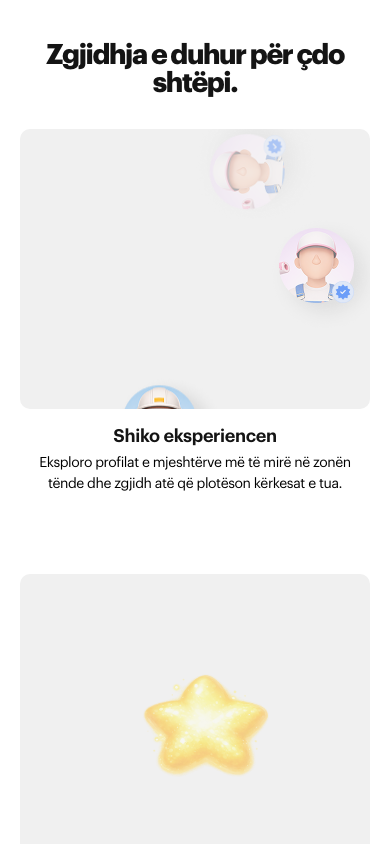
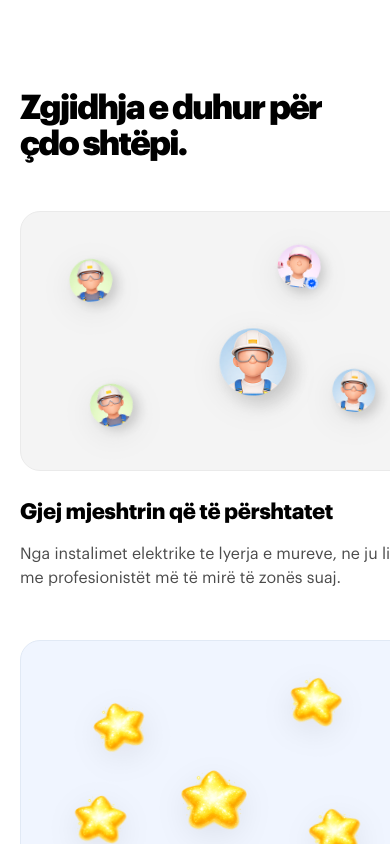
Before and after one commit to AgonC-dev/Mjeshtri, a React (Vite) app: page / in a window 390 px wide. Shown: the part 800-1644 px from the top of the page. Built offline with nearby package versions, Linux system fonts and the light colour scheme; no server answers; the database is empty.

Commit message:
added responsivness

```diff
--- a/src/components/Banner/Banner.jsx
+++ b/src/components/Banner/Banner.jsx
@@ -5,43 +5,61 @@ import Worker3 from '../../assets/image3.png';
 import Chat from '../../assets/chat.png';
 import Star from '../../assets/star.png';
 
-
-
 export default function Banner() {
     return (
         <div className={styles.container}>
-            <p className={styles.title}>Zgjidhja e duhur për çdo shtëpi.</p>
+            <h2 className={styles.title}>Zgjidhja e duhur për çdo shtëpi.</h2>
+
             <div className={styles.blockCon}>
-                <div className={styles.firstCon}>
-                 <div className={styles.block1}>
-                   <img src={Worker1} className={styles.worker1} alt='worker avatar' />
-                   <img src={Worker2} className={styles.worker2} alt='worker avatar' />
-                   <img src={Worker3} className={styles.worker3} alt='worker avatar' />
-                   <img src={Worker3} className={styles.worker4} alt='worker avatar' />
-                    <img src={Worker3} className={styles.worker5} alt='worker avatar' />
-                 </div>
-                 <p className={styles.title2}>Shiko eksperiencen</p>
-                 <p className={styles.subtitle}>Eksploro profilat e mjeshtërve më të mirë në zonën tënde dhe zgjidh atë që plotëson kërkesat e tua.</p>
+                {/* STEP 1: FIND/QUALITY */}
+                <div className={styles.cardWrapper}>
+                    <div className={`${styles.visualBlock} ${styles.bgGray}`}>
+                        <div className={styles.animationArea}>
+                            <img src={Worker1} className={styles.worker1} alt='worker' />
+                            <img src={Worker2} className={styles.worker2} alt='worker' />
+                            <img src={Worker3} className={styles.worker3} alt='worker' />
+                            <img src={Worker1} className={styles.worker4} alt='worker' />
+                            <img src={Worker2} className={styles.worker5} alt='worker' />
+                        </div>
+                    </div>
+                    <h3 className={styles.title2}>Gjej mjeshtrin që të përshtatet</h3>
+                    <p className={styles.subtitle}>
+                        Nga instalimet elektrike te lyerja e mureve, ne ju lidhim me profesionistët më të mirë të zonës suaj.
+                    </p>
                 </div>
-                <div className={styles.secondCon}>
-                 <div className={styles.block2}>
-                   <img src={Star} className={styles.star1} alt='worker avatar' />
-                   <img src={Star} className={styles.star2} alt='worker avatar' />
-                   <img src={Star} className={styles.star3} alt='worker avatar' />
-                   <img src={Star} className={styles.star4} alt='worker avatar' />
-                   <img src={Star} className={styles.star5} alt='worker avatar' />
-                 </div>
-                 <p className={styles.title2}>Gjej mjeshtrin që të përshtatet</p>
-                  <p className={styles.subtitle}>Nga instalimet elektrike te lyerja e mureve, ne ju lidhim me profesionistët më të mirë të zonës suaj.</p>
+
+                {/* STEP 2: EXPERIENCE */}
+                <div className={styles.cardWrapper}>
+
+                      <div className={`${styles.visualBlock} ${styles.bgLightBlue}`}>
+                        <div className={styles.animationArea}>
+                            {[...Array(5)].map((_, i) => (
+                                <img
+                                    key={i}
+                                    src={Star}
+                                    className={`${styles.star} ${styles[`star${i + 1}`]}`}
+                                    alt='star icon'
+                                />
+                            ))}
+                        </div>
+                    </div>
+                    <h3 className={styles.title2}>Shiko eksperiencën</h3>
+                    <p className={styles.subtitle}>
+                        Eksploro profilat e mjeshtërve (Ustahëve) dhe zgjidh atë që ka vlerësimet më të larta nga komuniteti.
+                    </p>
                 </div>
-                <div className={styles.thirdCon}>
-                <div className={styles.block3}>
-                   <img src={Chat} className={styles.chat} alt='chat' />
-                 </div>
-                 <p className={styles.title2}>Kontakto në WhatsApp</p>
-                  <p className={styles.subtitle}>Pa ndërmjetës dhe pa vonesa. Bisedo detajet e punës dhe cakto terminin me një klikim.</p>
+
+                {/* STEP 3: CHAT */}
+                <div className={styles.cardWrapper}>
+                    <div className={`${styles.visualBlock} ${styles.bgAction}`}>
+                        <img src={Chat} className={styles.chatImg} alt='chat ui' />
+                    </div>
+                    <h3 className={styles.title2}>Kontakto direkt</h3>
+                    <p className={styles.subtitle}>
+                        Pa ndërmjetës dhe pa vonesa. Bisedo detajet e punës dhe cakto terminin me një klikim në WhatsApp.
+                    </p>
                 </div>
             </div>
         </div>
-    )
+    );
 }
--- a/src/components/Banner/Banner.module.css
+++ b/src/components/Banner/Banner.module.css
@@ -1,200 +1,145 @@
+/* --- BASE CONTAINER --- */
 .container {
     display: flex;
     flex-direction: column;
-    gap: 3.4rem;
-    margin-bottom: 9rem;
+    gap: 4.5rem;
+    padding: 80px 24px;
+    max-width: 1240px;
+    margin: 0 auto 6rem auto;
+    font-family: 'Graphik', sans-serif;
 }
 
-.blockCon {
-    display: flex;
-    gap: 7.5rem;
-    justify-content: center;
+.title {
+    font-family: 'Graphik', sans-serif;
+    font-weight: 800;
+    font-size: clamp(34px, 5vw, 56px);
+    line-height: 1.05;
+    letter-spacing: -0.05em;
+    color: #000000; /* Pure Black */
+    text-align: center;
+    margin: 0 auto;
+    max-width: 850px;
 }
 
-.firstCon, .secondCon, .thirdCon { width: 20%; }
-
-.block1, .block2, .block3 {
-    max-width: 382px;
-    position: relative;
-    min-height: 355px;
-    border-radius: 10px;
-    overflow: hidden;
+/* --- THE GRID SYSTEM --- */
+.blockCon {
+    display: grid;
+    grid-template-columns: repeat(3, 1fr);
+    gap: 32px;
+    width: 100%;
 }
 
-.block1, .block3, .block2 { background-color: #F0F0F0; }
+.cardWrapper {
+    display: flex;
+    flex-direction: column;
+    align-items: center;
+    text-align: center;
+}
 
+/* --- VISUAL BOXES --- */
+.visualBlock {
+    width: 100%;
+    aspect-ratio: 1 / 0.95;
+    border-radius: 24px;
+    position: relative;
+    overflow: hidden;
+    margin-bottom: 24px;
+    display: flex;
+    align-items: center;
+    justify-content: center;
+    background: #F4F4F4;
+    border: 1px solid #EAEAEA;
+    transition: transform 0.3s ease;
+}
 
-/* Global Image Rules - Keep opacity 0 for things that animate */
-.block1 img, .block2 img { position: absolute; opacity: 0; }
+.bgLightBlue { background-color: #F0F5FF; border-color: #E1E9F5; }
+.bgAction { background-color: #F0FDF4; border-color: #DCFCE7; }
 
-/* --- WORKERS (Block 1) --- */
-.worker1 { left: 5%; animation: jumpUp 7s linear infinite; animation-delay: -1s; }
-.worker2 { left: 25%; animation: driftUp 9s linear infinite; animation-delay: -4s; }
-.worker3 { left: 50%; animation: spinUp 11s linear infinite; animation-delay: -2s; }
-.worker4 { left: 70%; animation: driftUp 8s linear infinite; animation-delay: -6s; }
-.worker5 { left: 40%; animation: jumpUp 10s linear infinite; animation-delay: -3s; }
+.cardWrapper:hover .visualBlock {
+    transform: translateY(-5px);
+}
 
-/* --- STARS (Block 2) --- */
-.star1 { width: 10rem; height: 9rem; left: -5%; animation: spinUp 6s linear infinite; animation-delay: 0s; }
-.star2 { width: 10rem; height: 9rem; left: 20%; animation: jumpUp 8.5s linear infinite; animation-delay: -3s; }
-.star3 { width: 10rem; height: 9rem; left: 45%; animation: driftUp 10.5s linear infinite; animation-delay: -5s; }
-.star4 { width: 10rem; height: 9rem; left: 70%; animation: spinUp 7.5s linear infinite; animation-delay: -2s; }
-.star5 { width: 10rem; height: 9rem; left: 30%; animation: jumpUp 12s linear infinite; animation-delay: -1s; }
+/* --- ASSET STYLING --- */
+.animationArea {
+    position: relative;
+    width: 100%;
+    height: 100%;
+}
 
-/* --- CHAT (Block 3) FIXED --- */
-.block3 img { position: absolute; }
+.animationArea img {
+    position: absolute;
+    width: 90px;
+    filter: drop-shadow(0 8px 15px rgba(0,0,0,0.08));
+    object-fit: contain;
+}
 
-.chat {
-     min-width: 342px;
-     height: 355px;
-     left: 20px;
-     top: 0;
-     opacity: 1;
-     border-radius: 9.58px;
-     border: 1px solid #0000000A;
+/* --- BLOCK 1: WORKER AVATARS (Swapped here) --- */
+.worker1 { top: 15%; left: 10%; transform: rotate(-5deg); }
+.worker2 { top: 40%; left: 45%; width: 110px !important; z-index: 2; }
+.worker3 { top: 10%; left: 60%; transform: rotate(8deg); }
+.worker4 { bottom: 10%; left: 15%; transform: rotate(-12deg); }
+.worker5 { bottom: 15%; right: 10%; transform: rotate(5deg); }
+
+/* --- BLOCK 2: STARS (Swapped here) --- */
+.star { width: 75px !important; }
+.star1 { top: 20%; left: 15%; transform: rotate(-15deg); }
+.star2 { top: 10%; right: 20%; transform: rotate(10deg); }
+.star3 { top: 45%; left: 35%; width: 95px !important; }
+.star4 { bottom: 15%; left: 10%; transform: rotate(5deg); }
+.star5 { bottom: 10%; right: 15%; transform: rotate(-10deg); }
+
+/* --- BLOCK 3: WHATSAPP --- */
+.chatImg {
+    width: 85% !important;
+    height: auto;
+    border-radius: 16px;
+    box-shadow: 0 15px 35px rgba(0,0,0,0.1);
+    transform: translateY(25px);
 }
 
 /* --- TEXT STYLES --- */
-.title {
-      font-family: 'Graphik', sans-serif;
+.title2 {
+    font-family: 'Graphik', sans-serif;
     font-weight: 700;
-    font-size: 55px;
-    line-height: 1;
-    letter-spacing: -0.05em;
-    color: #141414;
-    text-align: center;
-}
-
-.title2 {
-      font-family: 'Graphik', sans-serif;
-    font-weight: 600;
-    font-size: 20px;
-    line-height: 24px;
+    font-size: 22px;
+    color: #000000;
+    margin-bottom: 12px;
     letter-spacing: -0.02em;
-    text-align: center;
-    color: #141414;
-    margin: 20px;
 }
 
 .subtitle {
-    text-align: center;
-      font-family: 'Graphik', sans-serif;
+    font-family: 'Graphik', sans-serif;
     font-weight: 400;
     font-size: 16px;
-    line-height: 1.46;
-    letter-spacing: -0.03em;
-    margin: auto;
+    line-height: 1.5;
+    color: #4B4B4B;
+    max-width: 90%;
+    margin: 0 auto;
 }
 
-/* --- ANIMATIONS --- */
-@keyframes driftUp {
-    0% { transform: translateY(380px) translateX(0); opacity: 0; }
-    15% { opacity: 1; }
-    50% { transform: translateY(190px) translateX(25px); }
-    100% { transform: translateY(-160px) translateX(-15px); opacity: 0; }
-}
-@keyframes spinUp {
-    0% { transform: translateY(380px) rotate(0deg); opacity: 0; }
-    15% { opacity: 1; }
-    100% { transform: translateY(-160px) rotate(360deg); opacity: 0; }
-}
-@keyframes jumpUp {
-    0% { transform: translateY(380px) scale(0.8); opacity: 0; }
-    15% { opacity: 1; }
-    40% { transform: translateY(220px) scale(1.2); }
-    100% { transform: translateY(-160px) scale(1); opacity: 0; }
+/* --- RESPONSIVE DESIGN --- */
+
+@media (max-width: 1100px) {
+    .blockCon { gap: 20px; }
+    .title { font-size: 48px; }
 }
 
-/* --- LAPTOPS & TABLETS (under 1100px) --- */
-@media (max-width: 1100px) {
+@media (max-width: 850px) {
     .blockCon {
-        gap: 3rem;
-        padding: 0 20px;
+        grid-template-columns: 1fr;
+        max-width: 550px;
+        margin: 0 auto;
+        gap: 50px;
     }
-
-    .firstCon, .secondCon, .thirdCon {
-        width: 30%; /* Increase width as screen gets smaller */
-    }
-
-    .title {
-        font-size: 42px;
-    }
+    .visualBlock { aspect-ratio: 1.6 / 1; }
+    .title { font-size: 40px; }
 }
 
-/* --- TABLETS (under 850px) --- */
-@media (max-width: 850px) {
-    .blockCon {
-        flex-direction: column; /* Stack the blocks vertically */
-        align-items: center;
-        gap: 5rem;
-    }
-
-    .firstCon, .secondCon, .thirdCon {
-        width: 80%; /* Blocks take up most of the screen width */
-        max-width: 400px;
-    }
-
-    .title {
-        font-size: 36px;
-        padding: 0 15px;
-    }
+@media (max-width: 480px) {
+    .container { padding: 50px 20px; gap: 3rem; }
+    .title { font-size: 34px; text-align: left; }
+    .visualBlock { height: 260px; border-radius: 20px; }
+    .title2, .subtitle { text-align: left; max-width: 100%; }
+    .cardWrapper { align-items: flex-start; }
+    .animationArea img { width: 70px; }
 }
-
-/* --- PHONES (under 480px) --- */
-@media (max-width: 480px) {
-    .container {
-        margin-bottom: 5rem;
-        gap: 2rem;
-    }
-
-    .firstCon, .secondCon, .thirdCon {
-        width: 100%; /* Full width on small phones */
-    }
-
-    .block1, .block2, .block3 {
-        min-height: 280px; /* Shorter blocks for mobile */
-    }
-
-    .title {
-        font-size: 28px;
-    }
-
-    .title2 {
-        font-size: 18px;
-        margin: 15px 0 5px 0;
-    }
-
-    .subtitle {
-        font-size: 14px;
-        width: 90%;
-    }
-
-    /* Adjusting animation distance for smaller blocks */
-    @keyframes driftUp {
-        0% { transform: translateY(300px); opacity: 0; }
-        15% { opacity: 1; }
-        100% { transform: translateY(-100px); opacity: 0; }
-    }
-
-    .chat {
-        min-width: 100%; /* Ensure chat image doesn't overflow */
-        height: auto;
-    }
-}
-
-/* --- DARK THEME ADJUSTMENTS --- */
-[data-theme="dark"] .title,
-[data-theme="dark"] .title2 {
-    color: var(--text-white);
-}
-
-[data-theme="dark"] .subtitle {
-    color: var(--text-muted);
-}
-
-[data-theme="dark"] .block1,
-[data-theme="dark"] .block2,
-[data-theme="dark"] .block3 {
-    background-color: var(--bg-secondary);
-    border: 1px solid rgba(255, 255, 255, 0.05);
-}
--- a/src/components/Header/Header.module.css
+++ b/src/components/Header/Header.module.css
@@ -124,6 +124,7 @@
   top: calc(100% + 12px);
   right: 0;
   width: 280px;
+  z-index: 500;
   background: #ffffff;
   border: 1px solid #e2e8f0; /* Soft border */
   border-radius: 18px;
```
Also changed, not shown: src/components/FeaturedWorkers/FeaturedWorkers.module.css (+107 -42 lines), src/pages/Dashboard/Dashboard.module.css (+138 -0 lines).
